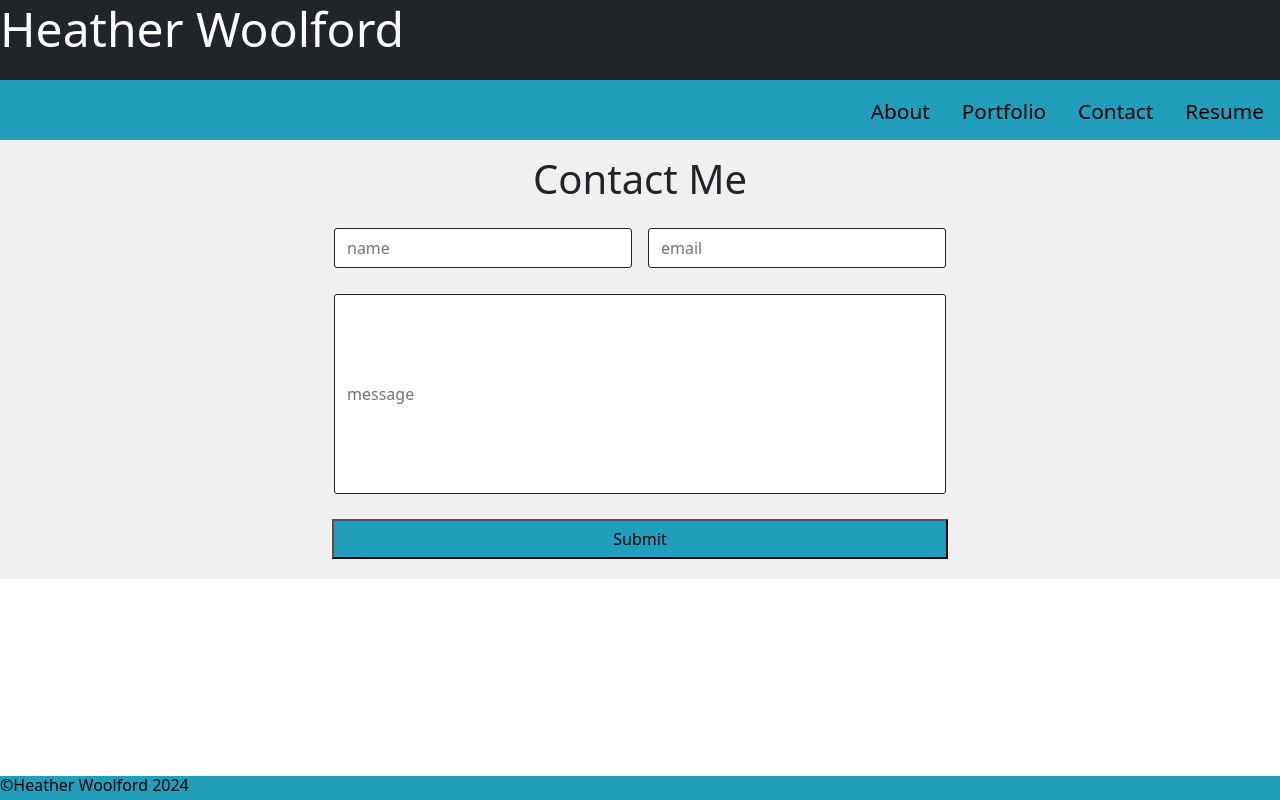
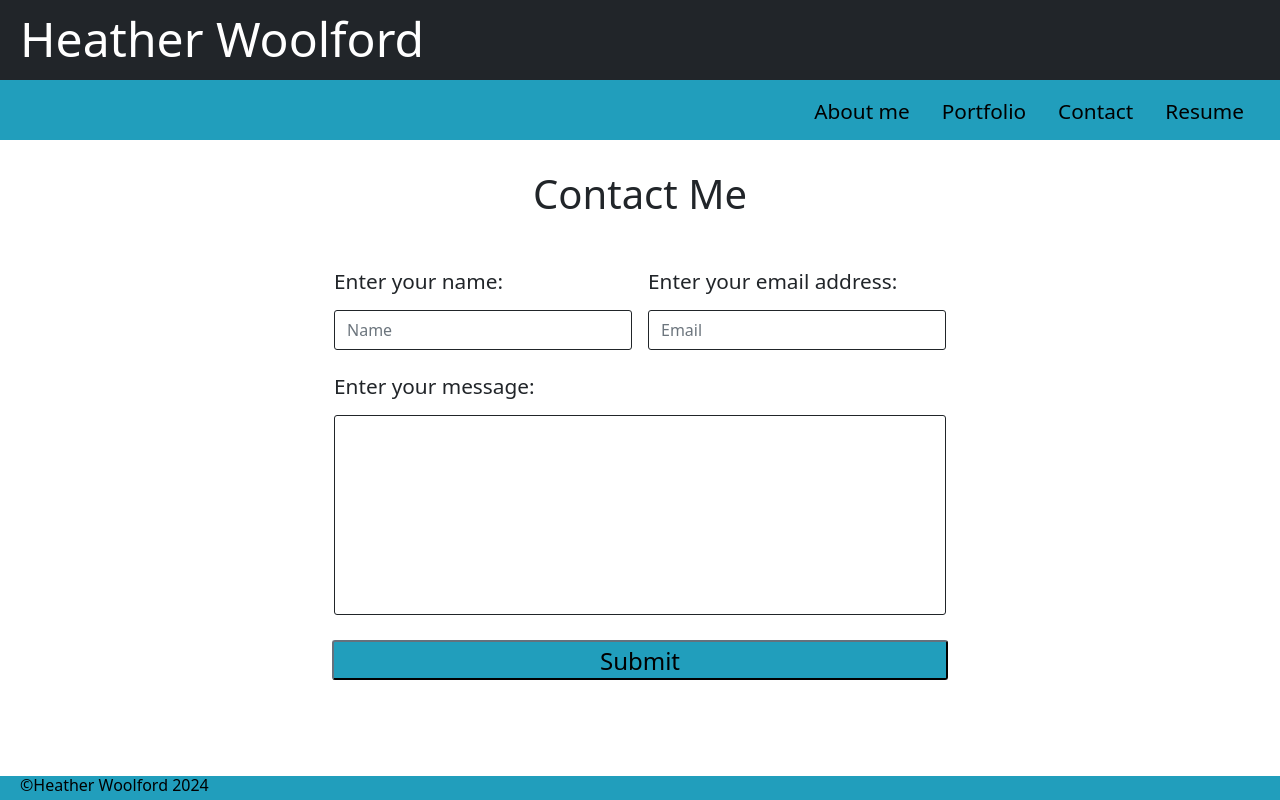
Before and after one commit to hwoolford/professional-portfolio, a React (Vite) app in the folder professional-portfolio/: page /contact in a window 1280 px wide. Built offline with nearby package versions, Linux system fonts and the light colour scheme.

Commit message:
Adding styling

```diff
--- a/professional-portfolio/src/components/Footer.jsx
+++ b/professional-portfolio/src/components/Footer.jsx
@@ -6,6 +6,7 @@ const styles = {
     footerTextStyle: {
       fontSize: "1rem",
       color: "black",
+      paddingLeft: "20px",
     },
   };
 
--- a/professional-portfolio/src/components/Header.jsx
+++ b/professional-portfolio/src/components/Header.jsx
@@ -6,7 +6,8 @@ const styles = {
   headingStyle: {
     fontSize: "3rem",
     color: "white",
-    // textAlign: "center",
+    paddingLeft: "20px",
+    paddingTop: "10px",
   },
 };
 
--- a/professional-portfolio/src/components/Navigation.jsx
+++ b/professional-portfolio/src/components/Navigation.jsx
@@ -10,7 +10,7 @@ export default function Navigation({ currentPage, handlePageChange }) {
           onClick={() => handlePageChange("About")}
           className={currentPage === "About" ? "nav-link active" : "nav-link"}
         >
-          About
+          About me
         </a>
       </li>
       <li className="nav-item">
--- a/professional-portfolio/src/components/pages/About.jsx
+++ b/professional-portfolio/src/components/pages/About.jsx
@@ -1,4 +1,5 @@
-export default function Contact() {
-    return <h1>About</h1>
-
+export default function About() {
+    return (
+    <h1 className="text-center title">About Me</h1>
+    )
 }
--- a/professional-portfolio/src/components/pages/Contact.jsx
+++ b/professional-portfolio/src/components/pages/Contact.jsx
@@ -25,18 +25,13 @@ export default function Contact() {
   const handleFormSubmit = (e) => {
     e.preventDefault();
 
-    if (!validateEmail(email)) {
-      setError("Please enter a valid email address");
+    if (!name || !message) {
+      setError("Please fill out all fields");
       return;
     }
 
-    if (!name) {
-      setError("Please enter your name");
-      return;
-    }
-
-    if (!message) {
-      setError("Please enter your message");
+    if (!validateEmail(email)) {
+      setError("Please enter a valid email address");
       return;
     }
 
@@ -51,30 +46,32 @@ export default function Contact() {
       <h1 className="text-center title">Contact Me</h1>
       <form className="row g-3 form" onSubmit={handleFormSubmit}>
       <div className="col-md-6">
+      <label className="form-label label">Enter your name:</label>
         <input className="inlineInput form-control"
           name="name"
           value={name}
           onChange={handleInputChange}
           type="text"
-          placeholder="name"
+          placeholder="Name"
         />
         </div>
         <div className="col-md-6">
+        <label className="form-label label">Enter your email address:</label>
         <input className="inlineInput form-control"
           name="email"
           value={email}
           onChange={handleInputChange}
           type="email"
-          placeholder="email"
+          placeholder="Email"
         />
         </div>
         <div className="col-md-12">
+        <label className="form-label label">Enter your message:</label>
         <input className="blockInput form-control"
           name="message"
           value={message}
           onChange={handleInputChange}
           type="text"
-          placeholder="message"
         />
         </div>
         <button type="submit">Submit</button>
--- a/professional-portfolio/src/components/pages/Portfolio.jsx
+++ b/professional-portfolio/src/components/pages/Portfolio.jsx
@@ -1,3 +1,5 @@
 export default function Portfolio() {
-    return <h1>Portfolio</h1>
+    return (
+        <h1 className="text-center title">Portfolio</h1>
+        )
 }
--- a/professional-portfolio/src/components/pages/Resume.jsx
+++ b/professional-portfolio/src/components/pages/Resume.jsx
@@ -1,3 +1,5 @@
 export default function Resume() {
-    return <h1>Resume</h1>
+    return (
+        <h1 className="text-center title">Resume</h1>
+        )
 }
--- a/professional-portfolio/src/styles/contact.css
+++ b/professional-portfolio/src/styles/contact.css
@@ -1,11 +1,10 @@
-.body {
+/* .body {
   background-color: #f0f0f0;
-  /* height: 80vh; */
-}
+} */
 
 .title {
-  margin-bottom: 20px;
-  padding-top: 15px
+  padding-bottom: 40px;
+  padding-top: 30px
 }
 
 .form {
@@ -31,11 +30,18 @@
     height: 200px;
   }
 
+  .label {
+    font-size: 1.3rem;
+  }
+
   .form button {
     width: 98%;
     height: 40px;
     background-color: #219ebc;
-    margin: 20px auto
+    margin: 20px auto;
+    border-radius: 3px;
+    border-color: #212529;
+    font-size: 24px;
   }
 
   .error-text {
--- a/professional-portfolio/src/styles/navigation.css
+++ b/professional-portfolio/src/styles/navigation.css
@@ -3,6 +3,7 @@
     height: 60px;
     display: flex;
     justify-content: flex-end;
+    padding-right: 20px;
   }
 
 .navbar a {
```
